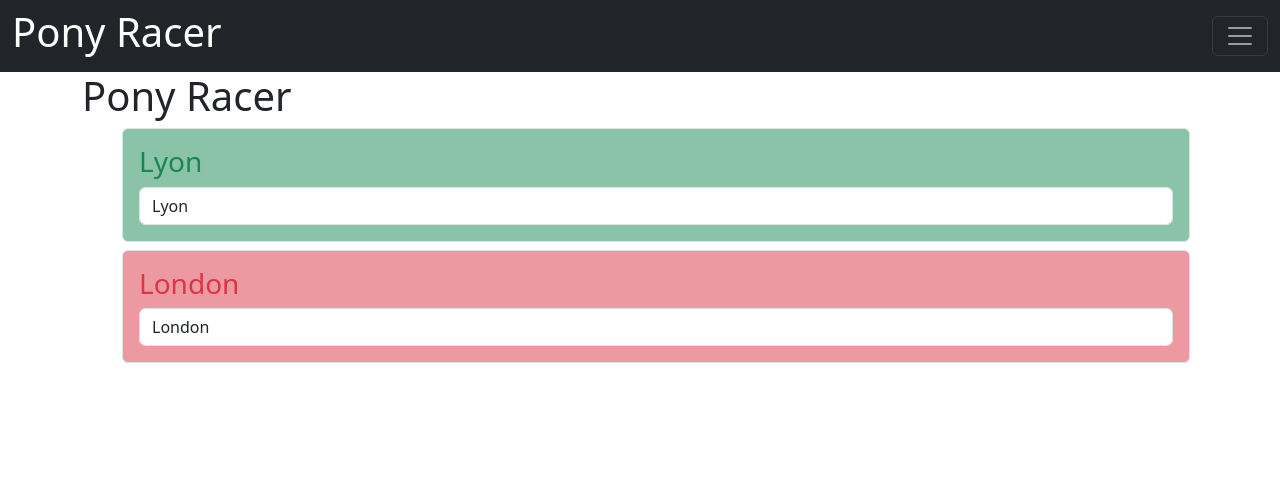
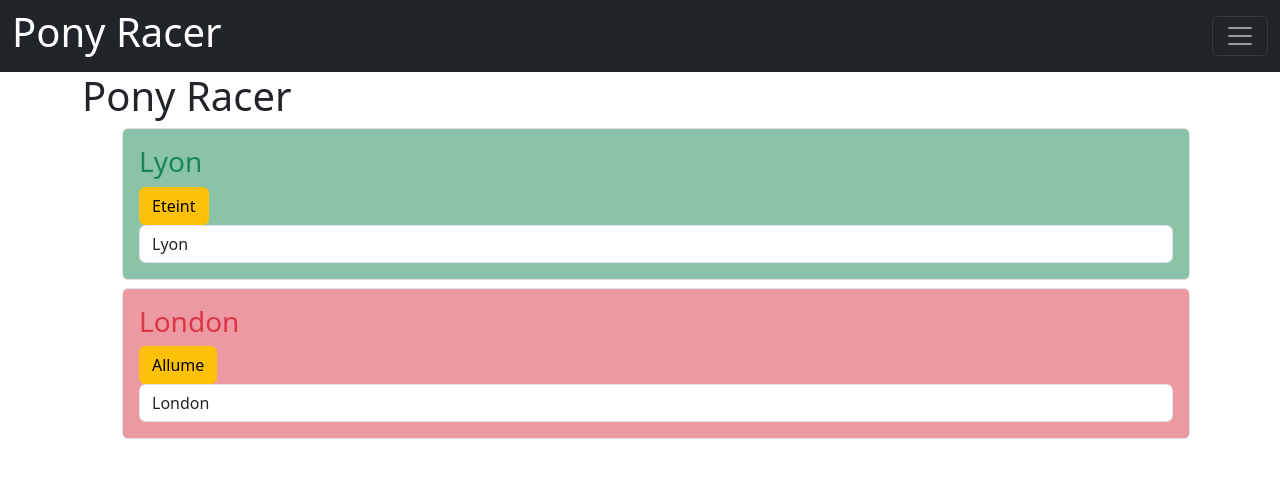
Before and after one commit to EwenLM/AngularTP1, an Angular app: page / in a window 1280 px wide. Shown: the top 478 px of the page. Built offline with nearby package versions, Linux system fonts and the light colour scheme.

Commit message:
add service & button to change attribut

```diff
--- /dev/null
+++ b/src/app/Services/cities/cities.ts
@@ -0,0 +1,21 @@
+import { Injectable } from '@angular/core';
+import { City } from '../../city';
+
+@Injectable({
+  providedIn: 'root',
+})
+export class Cities {
+    cities: City[] = [
+    { name: 'Lyon', attribut: 'Eteint' },
+    { name: 'London', attribut: 'Allume' },
+    ];
+
+    //Methode pour changer l'attribut d'une ville
+    onSwitch(city: City): void {
+        if (city.attribut === 'Eteint') {
+            city.attribut = 'Allume';
+        } else {
+            city.attribut = 'Eteint';
+        }
+    }
+}
--- a/src/app/city.ts
+++ b/src/app/city.ts
@@ -1,4 +1,5 @@
 
 export interface City {
     name: string;
+    attribut: string;
 }
--- a/src/app/races/races.html
+++ b/src/app/races/races.html
@@ -1,7 +1,8 @@
 <div>
   <ul>
-    <li *ngFor="let city of cities" class="list-group-item border rounded m-2 p-3" [ngClass]="getBgColor(city)" >
+    <li *ngFor="let city of cities; let i = index" class="list-group-item border rounded m-2 p-3" [ngClass]="getBgColor(city)" >
       <h3 [ngClass]="getTextColor(city)">{{ city.name }}</h3>
+      <button class="btn btn-warning" (click)="citiesService.onSwitch(city)">{{ city.attribut }}</button>
       <input type="text" class="form-control" [(ngModel)]="city.name" />
     </li>
   </ul>
--- a/src/app/races/races.ts
+++ b/src/app/races/races.ts
@@ -4,7 +4,8 @@ import { FormsModule } from '@angular/forms';
 
 //Import de l'intercace City
 import { City } from '../city';
-
+//Import du service Cities
+import { Cities } from '../Services/cities/cities';
 
 @Component({
   selector: 'app-races',
@@ -12,15 +13,17 @@ import { City } from '../city';
   templateUrl: './races.html',
   styleUrl: './races.css',
 })
-export class Races implements OnInit {
+export class Races {
   // Variables
   cities: City[] = [];
-  city1: City = { name: 'Lyon' };
-  city2: City = { name: 'London' };
   bgcolor1: string = 'bg-success bg-opacity-50';
   bgcolor2: string = 'bg-danger bg-opacity-50';
   textcolor1: string = 'text-success';
   textcolor2: string = 'text-danger';
+
+  constructor(public citiesService: Cities) {
+    this.cities = this.citiesService.cities;
+  }
 
   //Fonctions pour retourner la couleur du bg et du text en fonction de la ville
   getBgColor(city: City): string {
@@ -42,9 +45,5 @@ export class Races implements OnInit {
       return '';
     }
   }
-  //Initialisation de la liste des villes
-  ngOnInit(): void {
-    this.cities.push(this.city1);
-    this.cities.push(this.city2);
-  }
+
 }
```
Also changed, not shown: 1 other file (tests, documents, lock files or other folders).
